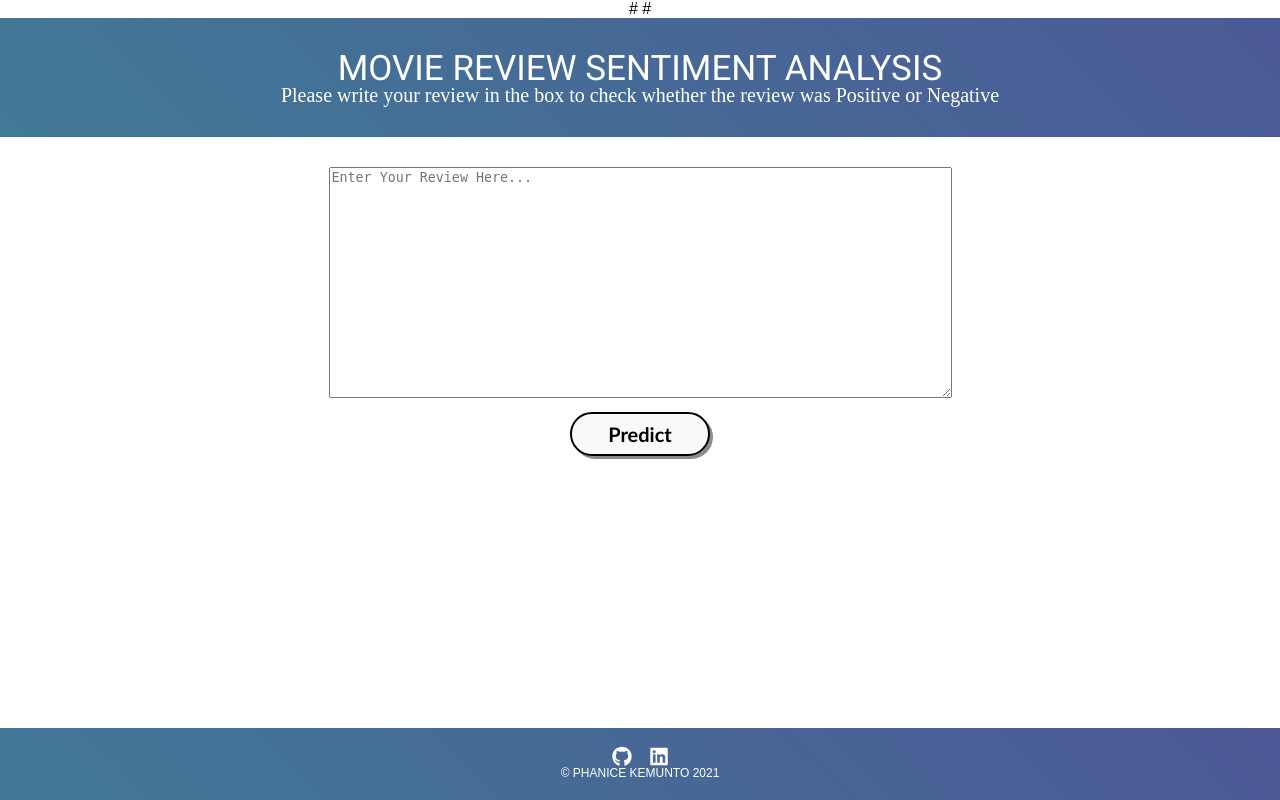
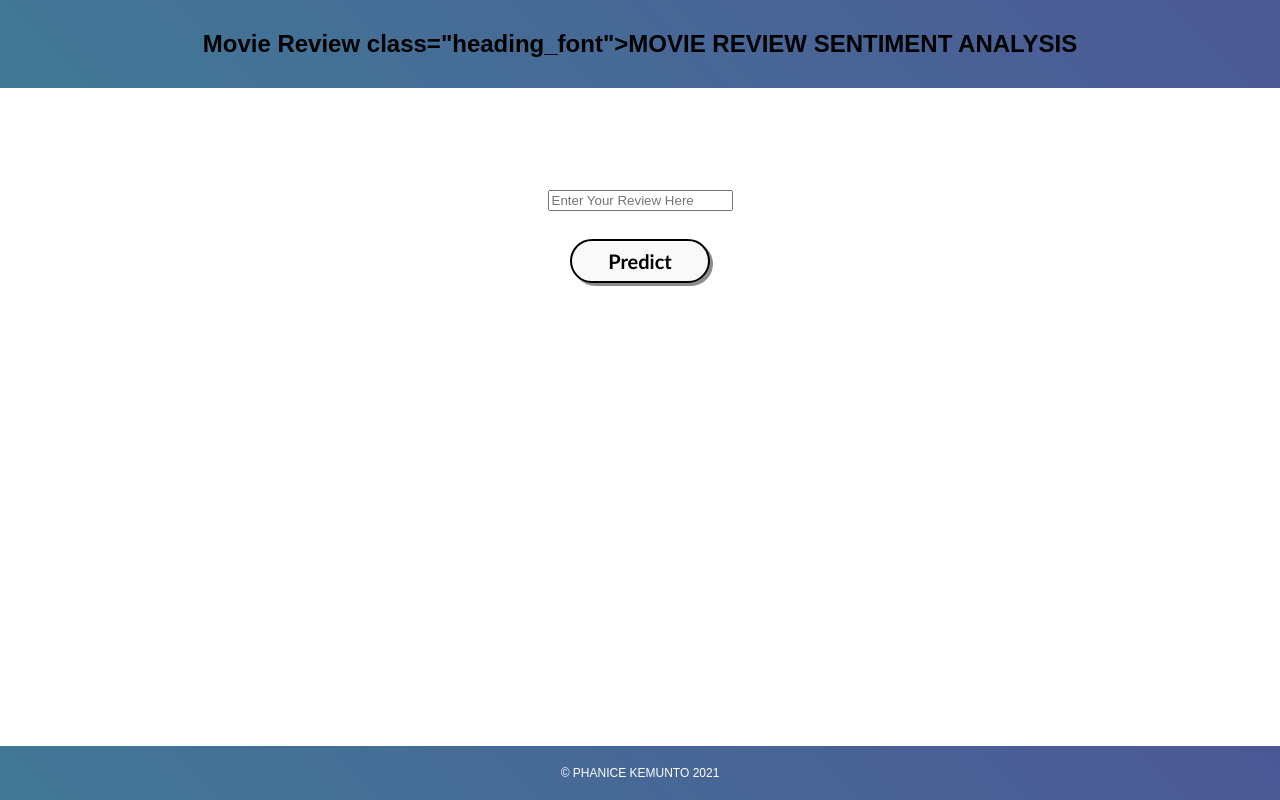
Before and after one commit to phancykemunto/MOVIE-REVIEW, a Flask app: page / in a window 1280 px wide. Run offline with Flask 2, Linux system fonts and the light colour scheme; parts of the project's set-up code (start-up, migrations or seed data) failed here and were passed over; some libraries are stand-ins or nearby versions.

Commit message:
Add files via upload

```diff
--- a/templates/index.html
+++ b/templates/index.html
@@ -1,38 +1,36 @@
 <!DOCTYPE html>
 
-<html lang="en" dir="ltr">
+<html lang="en">
     <head>
         <meta charset="utf-8">
         <title>Movie Reviews Sentiment Analysis</title>
-        <link rel="shortcut icon" href="{{ url_for('static', filename='food-favicon.ico') }}">
+        <link rel="shortcut icon" href="{{ url_for('static', filename='icon.ico') }}">
         <link rel="stylesheet" type="text/css" href="{{ url_for('static', filename='styles.css') }}">
-        #<script src="https://kit.fontawesome.com/5f3f547070.js" crossorigin="anonymous"></script>
-        #<link href="https://fonts.googleapis.com/css2?family=Roboto&display=swap" rel="stylesheet">
+
     </head>
 
     <body>
 
 
     	<div class="container">
-            <h2 class='container-heading'><span class="heading_font">MOVIE REVIEW SENTIMENT ANALYSIS</h2>
-            <div class='description'>
-    			<p>Please write your review in the box to check whether the review was Positive or Negative</p>
-    		</div>
+            <h2 class='container-heading'><span><positive>Movie Review</positive></span> class="heading_font">MOVIE REVIEW SENTIMENT ANALYSIS</h2>
+
     	</div>
-
-
     	<div class="ml-container">
+            <br><br><br><br>
     		<form action="{{ url_for('predict') }}" method="POST">
-        		<textarea class='message-box' name="review" rows="15" cols="75" placeholder="Enter Your Review Here..."></textarea><br/>
+                <input type="text" name="review" class="input" placeholder="Enter Your Review Here" autocomplete="off" required>
+        		<br>
+                <br>
         		<input type="submit" class="my-cta-button" value="Predict">
         	</form>
     	</div>
 
-        <!-- Footer -->
+
        <div class='footer'>
            <div class="contact">
-               <a target="_blank" href="https://github.com/phancykemunto"><i class="fab fa-github fa-lg contact-icon"></i></a>
-               <a target="_blank" href=""><i class="fab fa-linkedin fa-lg contact-icon"></i></a>
+               <a target="_blank" href="https://github.com/phancykemunto"></i></a>
+               <a target="_blank" href=""></i></a>
            </div>
            <p class='footer-description'>© PHANICE KEMUNTO 2021</p>
        </div>
```
Also changed, not shown: templates/result.html (+10 -19 lines).
